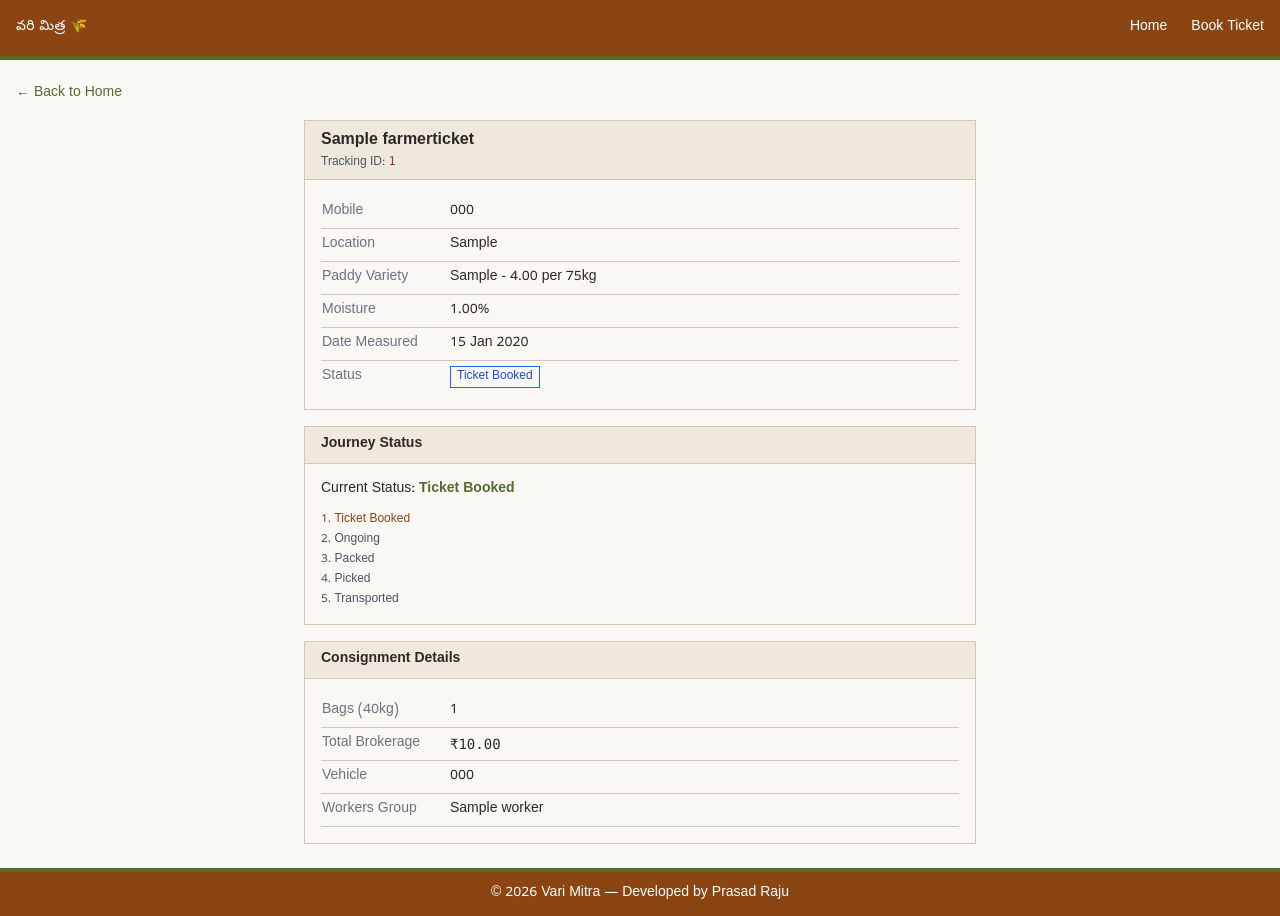
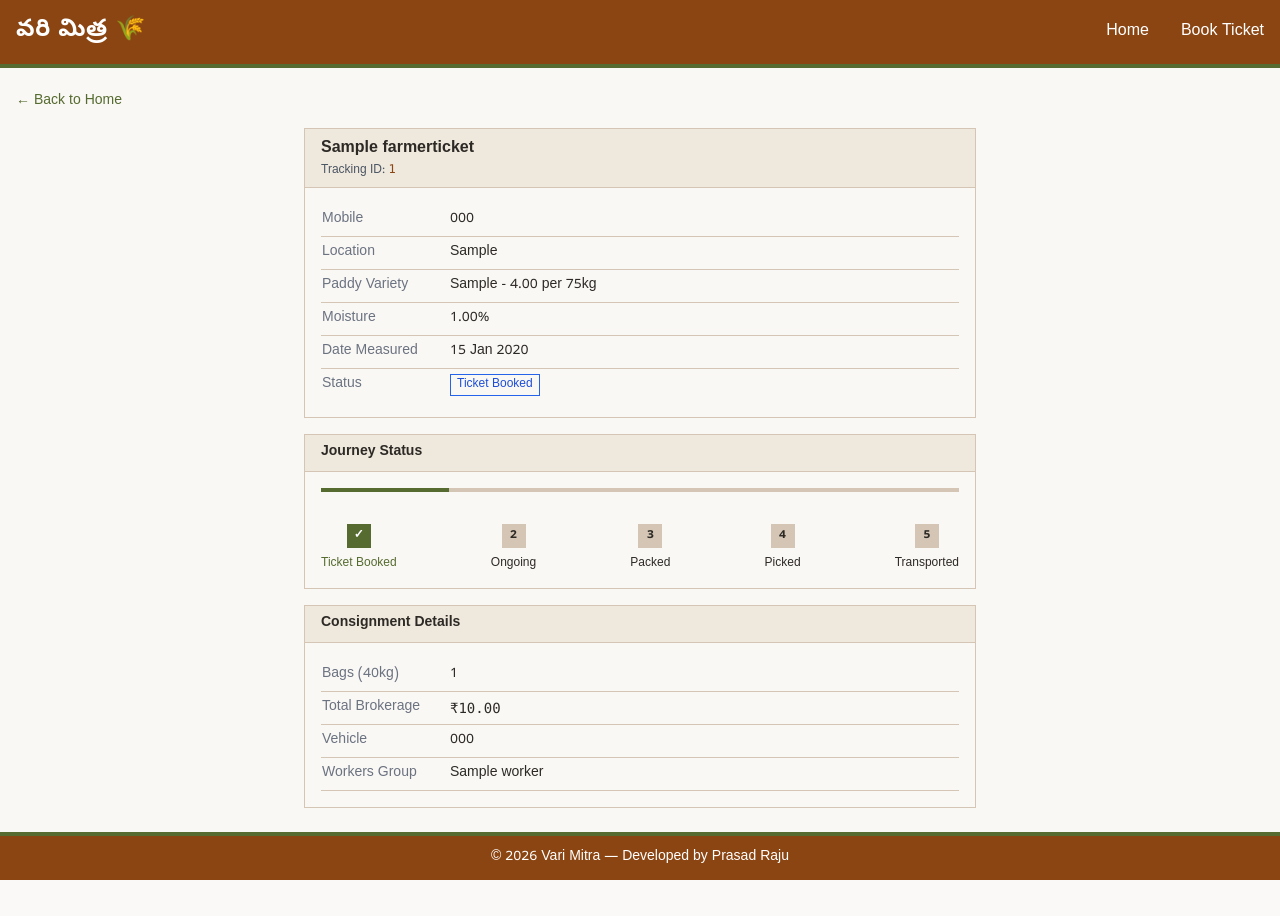
Before and after one commit to iamprasadraju/paddy-broker, a Django app: template farmers/templates/farmers/track_ticket.html in a window 1280 px wide. After the commit the page ends 880 px from the top, so only its background shows below. Run offline with Django 5.2, Linux system fonts and the light colour scheme; the template is opened without the code that fills it: values that come from a table or form of the project are taken from there, others are empty; tables that the repository leaves empty hold one stand-in row (values such as "Sample post"); some libraries are stand-ins or nearby versions.

Commit message:
#2 improved journey status

```diff
--- a/farmers/templates/farmers/layout.html
+++ b/farmers/templates/farmers/layout.html
@@ -34,22 +34,28 @@
     {% block extra_head %}{% endblock %}
 </head>
 <body class="font-telugu min-h-screen flex flex-col">
-    <nav class="bg-earth-primary text-white border-b-4 border-earth-secondary">
+<nav class="bg-earth-primary text-white border-b-4 border-earth-secondary">
         <div class="max-w-7xl mx-auto px-4">
-            <div class="flex items-center justify-between h-14">
-                <a href="/" class="text-sm font-medium tracking-wide">వరి మిత్ర 🌾</a>
-                <div class="hidden md:flex items-center gap-6 text-sm font-medium">
+            <div class="flex items-center justify-between h-16">
+                <div class="flex-1 flex justify-center md:justify-start">
+                    <a href="/" class="text-2xl font-bold tracking-wide">వరి మిత్ర 🌾</a>
+                </div>
+                <div class="hidden md:flex items-center gap-8 text-base font-medium">
                     <a href="/" class="hover:text-earth-accent transition-colors">Home</a>
                     <a href="{% url 'book_ticket' %}" class="hover:text-earth-accent transition-colors">Book Ticket</a>
                 </div>
-                <button id="menu-btn" class="md:hidden p-1 border border-white" aria-label="Toggle menu">
+                <button id="menu-btn" class="md:hidden p-2 border border-white rounded" aria-label="Toggle menu">
                     <svg class="w-5 h-5" fill="none" stroke="currentColor" viewBox="0 0 24 24"><path stroke-linecap="round" stroke-linejoin="round" stroke-width="2" d="M4 6h16M4 12h16M4 18h16"/></svg>
                 </button>
             </div>
         </div>
-        <div id="mobile-menu" class="hidden md:hidden bg-earth-primary border-t border-white/20 text-sm font-medium">
-            <a href="/" class="block px-4 py-2 hover:bg-earth-secondary">Home</a>
-            <a href="{% url 'book_ticket' %}" class="block px-4 py-2 hover:bg-earth-secondary">Book Ticket</a>
+        <div id="mobile-menu" class="hidden md:hidden bg-earth-primary border-t border-white/20">
+            <div class="px-4 py-3">
+                <div class="space-y-2">
+                    <a href="/" class="block px-3 py-2 hover:bg-earth-secondary rounded">Home</a>
+                    <a href="{% url 'book_ticket' %}" class="block px-3 py-2 hover:bg-earth-secondary rounded">Book Ticket</a>
+                </div>
+            </div>
         </div>
     </nav>
 
--- a/farmers/templates/farmers/track_ticket.html
+++ b/farmers/templates/farmers/track_ticket.html
@@ -49,16 +49,77 @@
             <h2 class="font-bold text-earth-text text-sm">Journey Status</h2>
         </div>
         <div class="p-4">
-            <p class="text-sm">
-                Current Status: <span class="font-bold text-earth-secondary">{{ farmer.status }}</span>
-            </p>
-            <ul class="mt-3 text-xs text-gray-600 space-y-1">
-                <li{% if farmer.status == "Ticket Booked" %} class="font-medium text-earth-primary"{% endif %}>1. Ticket Booked</li>
-                <li{% if farmer.status == "Ongoing" %} class="font-medium text-earth-primary"{% endif %}>2. Ongoing</li>
-                <li{% if farmer.status == "Packed" %} class="font-medium text-earth-primary"{% endif %}>3. Packed</li>
-                <li{% if farmer.status == "Picked" %} class="font-medium text-earth-primary"{% endif %}>4. Picked</li>
-                <li{% if farmer.status == "Transported" %} class="font-medium text-earth-primary"{% endif %}>5. Transported</li>
-            </ul>
+            <!-- Progress bar -->
+            <div class="relative h-1 bg-earth-border mb-8">
+                {% with status=farmer.status %}
+                {% if status == "Ticket Booked" %}<div class="absolute h-full bg-earth-secondary" style="width: 20%"></div>{% endif %}
+                {% if status == "Ongoing" %}<div class="absolute h-full bg-earth-secondary" style="width: 40%"></div>{% endif %}
+                {% if status == "Packed" %}<div class="absolute h-full bg-earth-secondary" style="width: 60%"></div>{% endif %}
+                {% if status == "Picked" %}<div class="absolute h-full bg-earth-secondary" style="width: 80%"></div>{% endif %}
+                {% if status == "Transported" %}<div class="absolute h-full bg-earth-secondary" style="width: 100%"></div>{% endif %}
+                {% endwith %}
+            </div>
+
+            <!-- Timeline steps -->
+            <div class="relative flex justify-between">
+                <!-- Step 1: Ticket Booked -->
+                <div class="flex flex-col items-center">
+                    {% if farmer.status == "Ticket Booked" or farmer.status == "Ongoing" or farmer.status == "Packed" or farmer.status == "Picked" or farmer.status == "Transported" %}
+                        <div class="w-6 h-6 rounded-full bg-earth-secondary text-white flex items-center justify-center text-xs font-bold mb-2">✓</div>
+                    {% else %}
+                        <div class="w-6 h-6 rounded-full bg-earth-border text-earth-text flex items-center justify-center text-xs font-bold mb-2">1</div>
+                    {% endif %}
+                    <p class="text-xs font-medium {% if farmer.status == "Ticket Booked" %}text-earth-secondary{% else %}text-earth-text{% endif %}">Ticket Booked</p>
+                </div>
+
+                <!-- Step 2: Ongoing -->
+                <div class="flex flex-col items-center">
+                    {% if farmer.status == "Ongoing" or farmer.status == "Packed" or farmer.status == "Picked" or farmer.status == "Transported" %}
+                        <div class="w-6 h-6 rounded-full bg-earth-secondary text-white flex items-center justify-center text-xs font-bold mb-2">✓</div>
+                    {% elif farmer.status == "Ongoing" %}
+                        <div class="w-6 h-6 rounded-full bg-earth-secondary text-white flex items-center justify-center text-xs font-bold mb-2">2</div>
+                    {% else %}
+                        <div class="w-6 h-6 rounded-full bg-earth-border text-earth-text flex items-center justify-center text-xs font-bold mb-2">2</div>
+                    {% endif %}
+                    <p class="text-xs font-medium {% if farmer.status == "Ongoing" %}text-earth-secondary{% else %}text-earth-text{% endif %}">Ongoing</p>
+                </div>
+
+                <!-- Step 3: Packed -->
+                <div class="flex flex-col items-center">
+                    {% if farmer.status == "Packed" or farmer.status == "Picked" or farmer.status == "Transported" %}
+                        <div class="w-6 h-6 rounded-full bg-earth-secondary text-white flex items-center justify-center text-xs font-bold mb-2">✓</div>
+                    {% elif farmer.status == "Packed" %}
+                        <div class="w-6 h-6 rounded-full bg-earth-secondary text-white flex items-center justify-center text-xs font-bold mb-2">3</div>
+                    {% else %}
+                        <div class="w-6 h-6 rounded-full bg-earth-border text-earth-text flex items-center justify-center text-xs font-bold mb-2">3</div>
+                    {% endif %}
+                    <p class="text-xs font-medium {% if farmer.status == "Packed" %}text-earth-secondary{% else %}text-earth-text{% endif %}">Packed</p>
+                </div>
+
+                <!-- Step 4: Picked -->
+                <div class="flex flex-col items-center">
+                    {% if farmer.status == "Picked" or farmer.status == "Transported" %}
+                        <div class="w-6 h-6 rounded-full bg-earth-secondary text-white flex items-center justify-center text-xs font-bold mb-2">✓</div>
+                    {% elif farmer.status == "Picked" %}
+                        <div class="w-6 h-6 rounded-full bg-earth-secondary text-white flex items-center justify-center text-xs font-bold mb-2">4</div>
+                    {% else %}
+                        <div class="w-6 h-6 rounded-full bg-earth-border text-earth-text flex items-center justify-center text-xs font-bold mb-2">4</div>
+                    {% endif %}
+                    <p class="text-xs font-medium {% if farmer.status == "Picked" %}text-earth-secondary{% else %}text-earth-text{% endif %}">Picked</p>
+                </div>
+
+                <!-- Step 5: Transported -->
+                <div class="flex flex-col items-center">
+                    {% if farmer.status == "Transported" %}
+                        <div class="w-6 h-6 rounded-full bg-earth-secondary text-white flex items-center justify-center text-xs font-bold mb-2">✓</div>
+                    {% elif farmer.status == "Transported" %}
+                        <div class="w-6 h-6 rounded-full bg-earth-secondary text-white flex items-center justify-center text-xs font-bold mb-2">5</div>
+                    {% else %}
+                        <div class="w-6 h-6 rounded-full bg-earth-border text-earth-text flex items-center justify-center text-xs font-bold mb-2">5</div>
+                    {% endif %}
+                    <p class="text-xs font-medium {% if farmer.status == "Transported" %}text-earth-secondary{% else %}text-earth-text{% endif %}">Transported</p>
+                </div>
+            </div>
         </div>
     </div>
 
```
